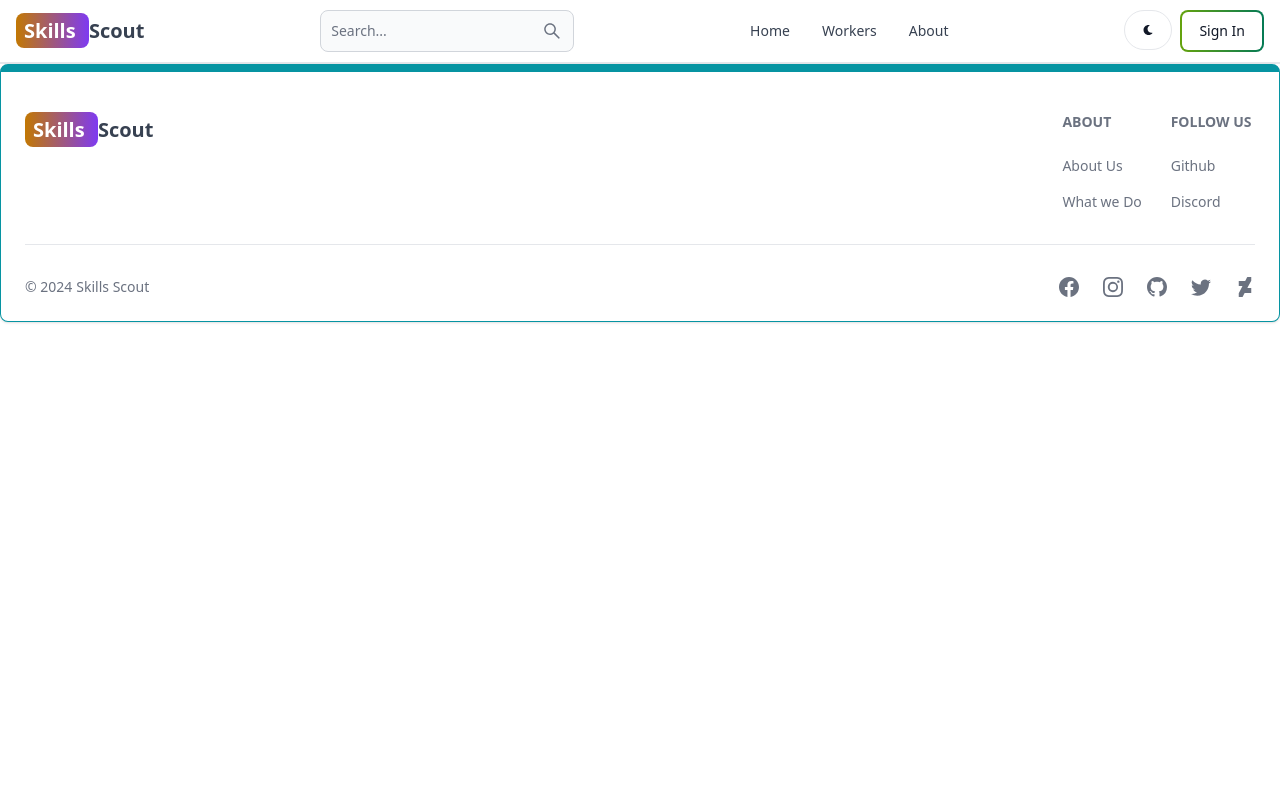
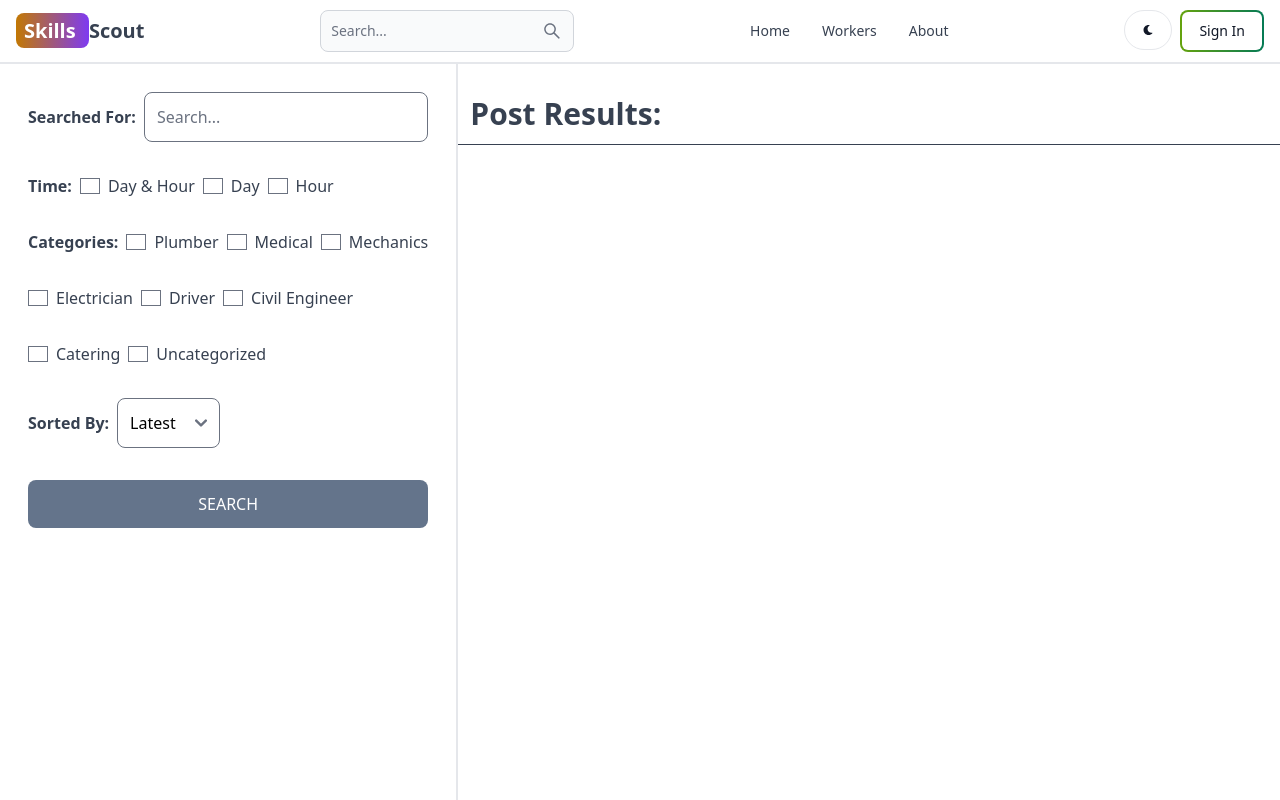
Before and after one commit to iAmVip1/mern-project, a React (Vite) app in the folder client/: page /search in a window 1280 px wide. Shown: the top 800 px of the page. Built offline with nearby package versions, Linux system fonts and the light colour scheme.

Commit message:
search page ui

```diff
--- a/client/src/App.jsx
+++ b/client/src/App.jsx
@@ -11,6 +11,7 @@ import CreateListing from './pages/CreateListing';
 import PrivateRoute from './components/PrivateRoute'
 import UpdateListing from './pages/UpdateListing';
 import Listing from './pages/Listing';
+import Search from './pages/Search';
 
 
 export default function App() {
@@ -22,6 +23,7 @@ export default function App() {
         <Route path="/workers" element={<Workers />} />
         <Route path="/Signin" element={<Signin />} />
         <Route path="/Signup" element={<Signup />} />
+        <Route path='/search' element={<Search />} />
         <Route element = {<PrivateRoute />}>
         <Route path="/dashboard" element={<Dashboard />} />
         <Route path='/create-listing' element={<CreateListing />}  />
--- /dev/null
+++ b/client/src/pages/Search.jsx
@@ -0,0 +1,120 @@
+import React from 'react'
+
+export default function Search() {
+  return (
+    <div className='flex flex-col md:flex-row min-h-screen'>
+        <div className="p-7 border-b-2 md:border-r-2 md:min-h-screen
+         dark:border-gray-700">
+            <form className='flex flex-col gap-8'>
+                <div className="flex items-center gap-2">
+                    <label className='whitespace-nowrap font-semibold' >
+                        Searched For:
+                    </label>
+                    <input type="text" id='searchTerm' placeholder='Search...' className='border rounded-lg p-3 w-full text-black' />
+                </div>
+                <div className="flex gap-2 flex-wrap">
+                    <label className='font-semibold'>
+                        Time:
+                    </label>
+                    <div className="flex gap-2 flex-wrap items-center">
+                        <input type="checkbox" id='all'
+                        className='w-5' />
+                        <span >Day & Hour</span>
+                    </div>
+
+                    <div className="flex gap-2 flex-wrap items-center">
+                        <input type="checkbox" id='day'
+                        className='w-5' />
+                        <span >Day </span>
+                    </div>
+
+                    <div className="flex gap-2 flex-wrap items-center">
+                        <input type="checkbox" id='hour'
+                        className='w-5' />
+                        <span >Hour</span>
+                    </div>
+                </div>
+
+                {/* Categories     */}
+                <div className="flex gap-2 flex-wrap">
+                    <label className='font-semibold'>
+                        Categories:
+                    </label>
+                    <div className="flex gap-2 items-center">
+                        <input type="checkbox" id='plumber'
+                        className='w-5' />
+                        <span >Plumber</span>
+                    </div>
+
+                    <div className="flex gap-2 items-center">
+                        <input type="checkbox" id='medical'
+                        className='w-5' />
+                        <span >Medical </span>
+                    </div>
+
+                    <div className="flex gap-2 items-center">
+                        <input type="checkbox" id='mechanics'
+                        className='w-5' />
+                        <span >Mechanics</span>
+                    </div>
+
+                    </div>
+
+
+                    <div className="flex gap-2 flex-wrap">
+
+                    <div className="flex gap-2 items-center">
+                        <input type="checkbox" id='electrician'
+                        className='w-5' />
+                        <span >Electrician</span>
+                    </div>
+
+                    <div className="flex gap-2 items-center">
+                        <input type="checkbox" id='driver'
+                        className='w-5' />
+                        <span >Driver</span>
+                    </div>
+
+                    <div className="flex gap-2 items-center">
+                        <input type="checkbox" id='civilEngineer'
+                        className='w-5' />
+                        <span >Civil Engineer</span>
+                    </div>
+
+                    </div>
+                    <div className="flex gap-2 flex-wrap">
+                    <div className="flex gap-2 items-center">
+                        <input type="checkbox" id='catering'
+                        className='w-5' />
+                        <span >Catering</span>
+                    </div>
+
+                    <div className="flex gap-2 items-center">
+                        <input type="checkbox" id='uncategorized'
+                        className='w-5' />
+                        <span >Uncategorized</span>
+                    </div>
+                </div>
+
+                <div className="flex items-center gap-2">
+                    <label className='font-semibold'>Sorted By:</label>
+                    <select id="sort_order"
+                    className='text-black border rounded-lg p-3'>
+                        <option value="">Latest</option>
+                        <option value="">Oldest</option>
+                    </select>
+                </div>
+                <button className='bg-slate-500 text-white p-3 rounded-lg uppercase hover:opacity-95'>
+            Search
+          </button>
+
+            </form>
+        </div>
+        <div className="flex-1">
+            <h1 className='text-3xl font-semibold border-b border-gray-700 p-3 mt-5'>
+                Post Results:
+            </h1>
+        </div>
+    </div>
+  )
+}
--- a/client/src/pages/UpdateListing.jsx
+++ b/client/src/pages/UpdateListing.jsx
@@ -194,62 +194,62 @@ const handleSubmit = async (e) => {
 
             <div className="flex gap-6 flex-wrap">
                 {/* Daily */}
-                <div className="flex gap-2 ">
+                <div className="flex gap-2 flex-wrap items-center">
                     <input type="checkbox" id='day' className='w-5' onChange={handleChange} checked={formData.type === 'day'} />
                     <span>Per Day</span>
                 </div>
 
                 {/* Hourly */}
-                <div className="flex gap-2 ">
+                <div className="flex gap-2 flex-wrap items-center">
                     <input type="checkbox" id='hour' className='w-5' onChange={handleChange} checked={formData.type === 'hour'} />
                     <span>Per Hour</span>
                 </div>
 
                 {/* categories -8 */}
                 {/* Plumber */}
-                <div className="flex gap-2 ">
+                <div className="flex gap-2 flex-wrap items-center">
                     <input type="checkbox" id='plumber' className='w-5' onChange={handleChange} checked={formData.plumber} />
                     <span>Plumber</span>
                 </div>
 
                 {/* medical -8 */}
-                <div className="flex gap-2 ">
+                <div className="flex gap-2 flex-wrap items-center">
                     <input type="checkbox" id='medical' className='w-5' onChange={handleChange} checked={formData.medical } />
                     <span>Medical</span>
                 </div>
 
                 {/* mechanics -8 */}
-                <div className="flex gap-2 ">
+                <div className="flex gap-2 flex-wrap items-center">
                     <input type="checkbox" id='mechanics' className='w-5' onChange={handleChange} checked={formData.mechanics }  />
                     <span>Mechanics</span>
                 </div>
 
                 {/* electrician -8 */}
-                <div className="flex gap-2 ">
+                <div className="flex gap-2 flex-wrap items-center">
                     <input type="checkbox" id='electrician' className='w-5' onChange={handleChange} checked={formData.electrician }  />
                     <span>Electrician</span>
                 </div>
 
                 {/* driver -8 */}
-                <div className="flex gap-2 ">
+                <div className="flex gap-2 flex-wrap items-center">
                     <input type="checkbox" id='driver' className='w-5' onChange={handleChange} checked={formData.driver }  />
                     <span>Driver</span>
                 </div>
 
                 {/* civilEngineer -8 */}
-                <div className="flex gap-2 ">
+                <div className="flex gap-2 flex-wrap items-center">
                     <input type="checkbox" id='civilEngineer' className='w-5' onChange={handleChange} checked={formData.civilEngineer}  />
                     <span>Civil Engineer</span>
                 </div>
 
                 {/* catering -8 */}
-                <div className="flex gap-2 ">
+                <div className="flex gap-2 flex-wrap items-center">
                     <input type="checkbox" id='catering' className='w-5' onChange={handleChange} checked={formData.catering }  />
                     <span>Catering/ Food services</span>
                 </div>
 
                 {/* uncategorized -8 */}
-                <div className="flex gap-2 ">
+                <div className="flex gap-2 flex-wrap items-center">
                     <input type="checkbox" id='uncategorized' className='w-5' onChange={handleChange} checked={formData.uncategorized }  />
                     <span>Uncategorized</span>
                 </div>
```
Also changed, not shown: client/src/pages/CreateListing.jsx (+10 -10 lines).
